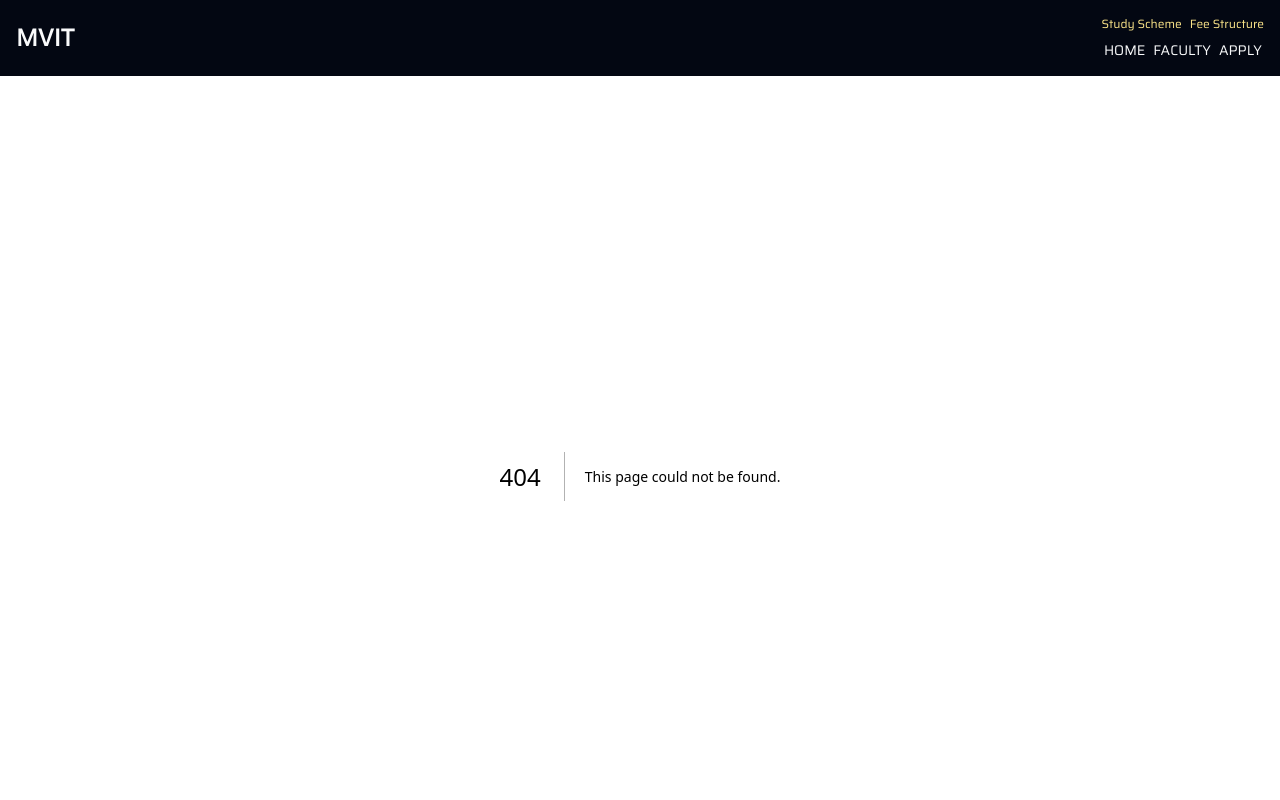
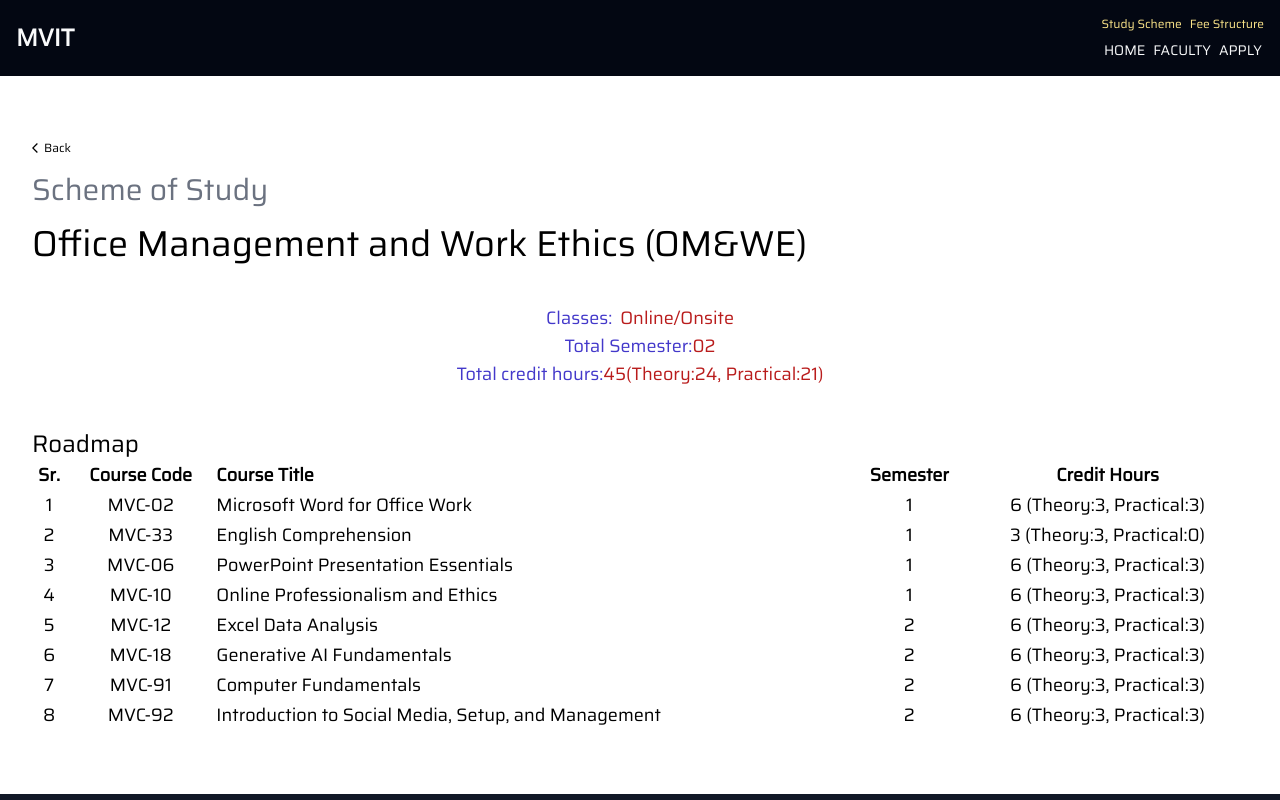
Before and after one commit to mvut/mvut, a Next.js app: page /pages/study/programs/omc in a window 1280 px wide. Before the commit this address had no page. Shown: the top 800 px of the page. Built offline with nearby package versions, Linux system fonts and the light colour scheme.

Commit message:
Admission Update v1.0

```diff
--- a/app/pages/apply/page.tsx
+++ b/app/pages/apply/page.tsx
@@ -21,7 +21,7 @@ export default function ApplicationForm(){
         {id:14, program:"AI and Machine Learning", open:false},
         {id:15, program:"Generative AI (GenAI)", open:false},
         {id:16, program:"Full Stack Blockchain Applications (FSBA)", open:false},
-        {id:17, program:"Office Management (OMC)", open:false},
+        {id:17, program:"Office Management and Work Ethics (OM&WE)", open:true},
         {id:18, program:"Leadership and Management Dynamics", open:false},
         {id:19, program:"Primary School Certificate (PSC)", open:false},
         {id:20, program:"Elementary School Certificate (ESC)", open:false},
--- a/app/pages/study/fee/page.tsx
+++ b/app/pages/study/fee/page.tsx
@@ -29,8 +29,17 @@ export default function FeeStructure(){
                     <td>5000</td>
                     <td>130000</td>
                 </tr>
+                <tr>
+                    <td>02</td>
+                    <td>Office Management and Work Ethics (OM&WE)</td>
+                    <td>Online</td>
+                    <td>1 Year</td>
+                    <td>10000</td>
+                    <td>5000</td>
+                    <td>70000</td>
+                </tr>
                 </tbody>
             </table>
         </div>
-)
+    )
 }
--- a/app/pages/study/page.tsx
+++ b/app/pages/study/page.tsx
@@ -4,13 +4,20 @@ import { MdArrowBackIos } from "react-icons/md";
 
 export default function StudySchemeComponent(){
     return(
-        <div className={'container flex flex-col py-16 min-h-screen'}>
+        <div className={'container flex flex-col py-16 min-h-screen items-start'}>
                 <p className={'text-3xl'}>Scheme of Study</p>
-            <div className={'flex py-6'}>
+            <div className={'flex flex-col py-6 items-start'}>
                 <Link href={'/pages/study/programs/fsdn'}
                 className={'flex gap-2 items-center justify-center hover:text-red-500 transition-all delay-50'}
                 > <MdWebhook size={20}/>
-                    Full Stack Development with Next.js (FSDN)</Link>
+                    Full Stack Development with Next.js (FSDN)
+                </Link>
+
+                <Link href={'/pages/study/programs/omc'}
+                      className={'flex gap-2 items-center justify-center hover:text-red-500 transition-all delay-50'}
+                > <MdWebhook size={20}/>
+                    Office Management and Work Ethics (OM&WE)
+                </Link>
             </div>
         </div>
     )
--- a/app/pages/study/programs/fsdn/page.tsx
+++ b/app/pages/study/programs/fsdn/page.tsx
@@ -14,7 +14,7 @@ export default function StudySchemeComponent(){
                 </div>
                 <div className={'flex text-lg'}>
                     <label className={'text-indigo-700'}>Total Semester: </label>
-                    <p className={'text-red-700'}>4</p>
+                    <p className={'text-red-700'}>04</p>
                 </div>
                 <div className={'flex text-lg'}>
                     <label className={'text-indigo-700'}>Total credit hours: </label>
--- /dev/null
+++ b/app/pages/study/programs/omc/page.tsx
@@ -0,0 +1,96 @@
+import { MdArrowBackIos } from "react-icons/md";
+import Link from "next/link";
+
+export default function StudySchemeComponent(){
+    return(
+        <div className={'container flex flex-col sm:py-16'}>
+            <Link href={'/pages/study'} className={'flex text-xs hover:text-red-500 items-center'}><MdArrowBackIos />Back</Link>
+            <h1 className={'text-3xl text-gray-500 py-4'}>Scheme of Study</h1>
+            <h2 className={'text-4xl'}>Office Management and Work Ethics (OM&WE)</h2>
+            <div className={'flex flex-col items-center justify-center py-10'}>
+                <div className={'flex text-lg gap-2'}>
+                    <label className={'text-indigo-700'}>Classes: </label>
+                    <p className={'text-red-700'}>Online/Onsite</p>
+                </div>
+                <div className={'flex text-lg'}>
+                    <label className={'text-indigo-700'}>Total Semester: </label>
+                    <p className={'text-red-700'}>02</p>
+                </div>
+                <div className={'flex text-lg'}>
+                    <label className={'text-indigo-700'}>Total credit hours: </label>
+                    <p className={'text-red-700'}>45(Theory:24, Practical:21)</p>
+                </div>
+            </div>
+            <p className={'text-2xl'}>Roadmap</p>
+            <table className="table-auto text-center text-xs sm:text-lg overflow-auto">
+                <thead>
+                <tr>
+                    <th>Sr.</th>
+                    <th>Course Code</th>
+                    <th className={'text-start'}>Course Title</th>
+                    <th>Semester</th>
+                    <th>Credit Hours</th>
+                </tr>
+                </thead>
+                <tbody className={'odd:bg-red-400'}>
+                <tr>
+                    <td>1</td>
+                    <td>MVC-02</td>
+                    <td className={'text-start'}>Microsoft Word for Office Work</td>
+                    <td>1</td>
+                    <td>6 (Theory:3, Practical:3)</td>
+                </tr>
+                <tr>
+                    <td>2</td>
+                    <td>MVC-33</td>
+                    <td className={'text-start'}>English Comprehension</td>
+                    <td>1</td>
+                    <td>3 (Theory:3, Practical:0)</td>
+                </tr>
+                <tr>
+                    <td>3</td>
+                    <td>MVC-06</td>
+                    <td className={'text-start'}>PowerPoint Presentation Essentials</td>
+                    <td>1</td>
+                    <td>6 (Theory:3, Practical:3)</td>
+                </tr>
+                <tr>
+                    <td>4</td>
+                    <td>MVC-10</td>
+                    <td className={'text-start'}>Online Professionalism and Ethics</td>
+                    <td>1</td>
+                    <td>6 (Theory:3, Practical:3)</td>
+                </tr>
+                <tr>
+                    <td>5</td>
+                    <td>MVC-12</td>
+                    <td className={'text-start'}>Excel Data Analysis</td>
+                    <td>2</td>
+                    <td>6 (Theory:3, Practical:3)</td>
+                </tr>
+                <tr>
+                    <td>6</td>
+                    <td>MVC-18</td>
+                    <td className={'text-start'}>Generative AI Fundamentals</td>
+                    <td>2</td>
+                    <td>6 (Theory:3, Practical:3)</td>
+                </tr>
+                <tr>
+                    <td>7</td>
+                    <td>MVC-91</td>
+                    <td className={'text-start'}>Computer Fundamentals</td>
+                    <td>2</td>
+                    <td>6 (Theory:3, Practical:3)</td>
+                </tr>
+                <tr>
+                    <td>8</td>
+                    <td>MVC-92</td>
+                    <td className={'text-start'}>Introduction to Social Media, Setup, and Management</td>
+                    <td>2</td>
+                    <td>6 (Theory:3, Practical:3)</td>
+                </tr>
+                </tbody>
+            </table>
+        </div>
+    )
+}
```
Also changed, not shown: 1 other file (tests, documents, lock files or other folders).
